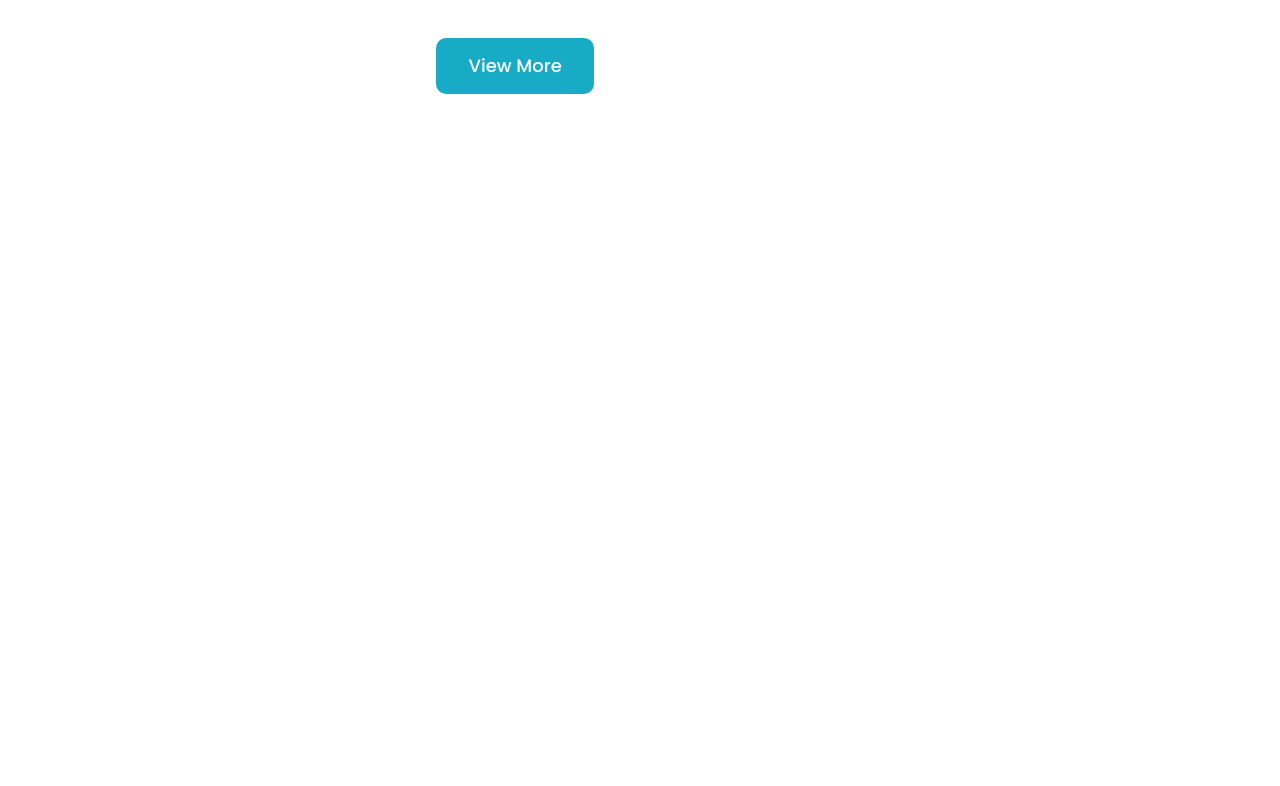
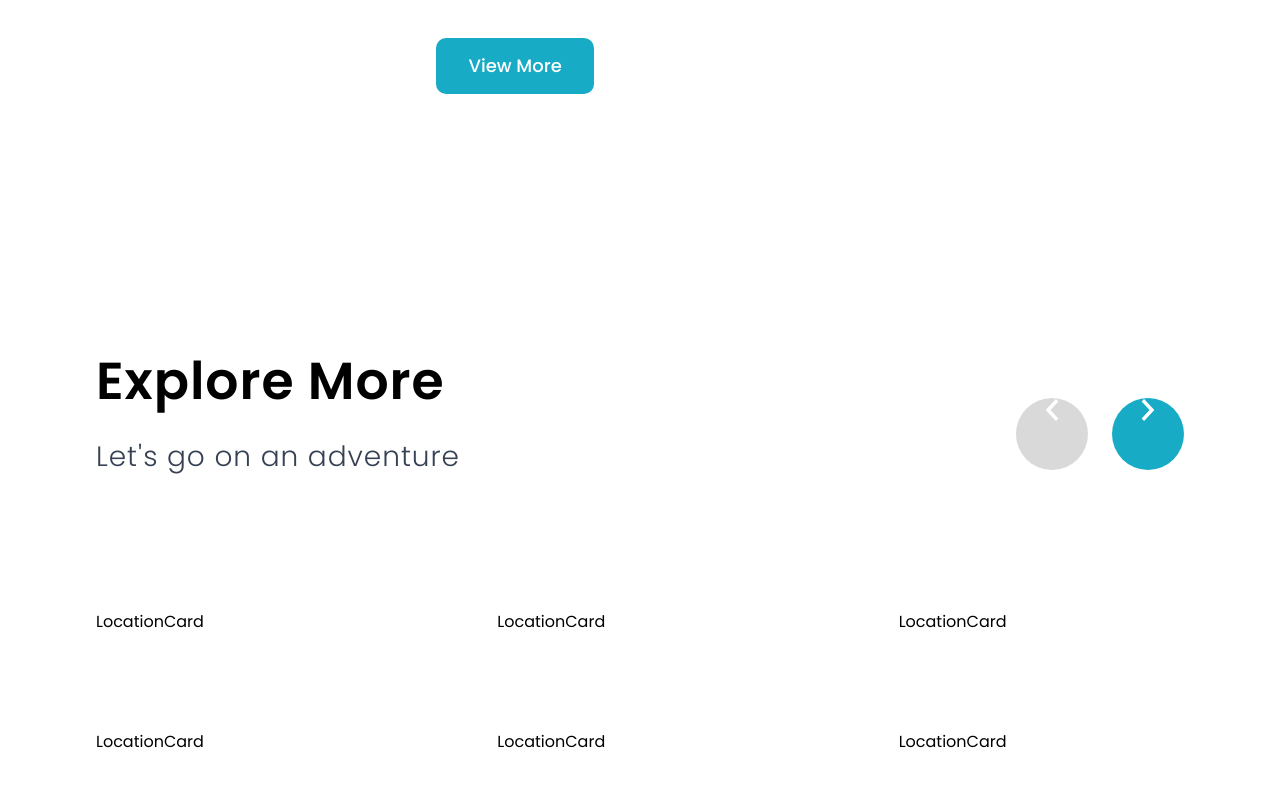
Before and after one commit to tanjimahmmed/go-travel-landing-page, a React (Vite) app: page / in a window 1280 px wide. Shown: the part 4214-5000 px from the top of the page. Before the commit the page ends 4452 px from the top, so only its background shows below. Built offline with nearby package versions, Linux system fonts and the light colour scheme.

Commit message:
add explore more component

```diff
--- a/src/App.tsx
+++ b/src/App.tsx
@@ -1,3 +1,4 @@
+import ExploreMore from "./components/ExploreMore/ExploreMore";
 import Header from "./components/Header";
 import Hero from "./components/Hero/Hero";
 import Main from "./components/Main";
@@ -18,6 +19,7 @@
         <Steps/>
         <Services/>
         <News/>
+        <ExploreMore/>
       </Main>
     </Page>
   )
--- /dev/null
+++ b/src/components/ExploreMore/ExploreMore.tsx
@@ -0,0 +1,30 @@
+import { locations } from "../../utils/content"
+import CaretUp from "../Icons/CaretUp"
+import LocationCard from "./LocationCard"
+
+const ExploreMore = () => {
+    const renderLocations = locations.slice(0, 6);
+  return (
+    <section className="px-24 py-26">
+        <div className="m-auto max-w-389">
+            <div className="flex items-end justify-between">
+                <div>
+                    <h2 className="tracking-6 mb-4 text-[3.25rem] font-semibold">Explore More</h2>
+                    <p className="tracking-6 text-gray-700 text-[1.75rem] font-light">Let's go on an adventure</p>
+                </div>
+                <div className="mb-2 flex gap-x-6">
+                    <button className="bg-grey-300 not-disabled:hover:bg-grey-400 flex size-18 cursor-pointer place-content-center rounded-full transition-all duration-200 disabled:cursor-not-allowed disabled:opacity-50"><CaretUp className="w-6 -rotate-90 fill-white"/></button>
+                    <button className="bg-primary-700 not-disabled:hover:bg-primary-800 flex size-18 cursor-pointer place-content-center rounded-full transition-all duration-200 disabled:cursor-not-allowed disabled:opacity-50"><CaretUp className="w-6 rotate-90 fill-white"/></button>
+                </div>
+            </div>
+            <ul className="mt-33 grid grid-cols-3 gap-x-29 gap-y-24">
+                {renderLocations.map((location) => (
+                    <LocationCard location={location} key={location.key}/>
+                ))}
+            </ul>
+        </div>
+    </section>
+  )
+}
+
+export default ExploreMore
--- /dev/null
+++ b/src/components/ExploreMore/LocationCard.tsx
@@ -0,0 +1,13 @@
+import { Location } from "../../utils/contentTypes"
+
+interface LocationProps {
+    location: Location
+}
+
+const LocationCard = (location: LocationProps) => {
+  return (
+    <div>LocationCard</div>
+  )
+}
+
+export default LocationCard
--- a/src/components/Steps/Rating.tsx
+++ b/src/components/Steps/Rating.tsx
@@ -13,7 +13,7 @@
     <motion.div
     initial = {{opacity: 0, y: 100, scale: 0.95}}
     whileInView={{opacity: 1, y: 0, scale: 1}}
-    viewport={{once: true, amount: 1}}
+    viewport={{once: true}}
     transition={{duration: 0.5, ease: "easeInOut"}}
     className={`absolute flex gap-x-2.5 rounded-xl bg-white/85 py-3.5 pr-5 pl-3 drop-shadow-[0px_4px_30px_rgba(0,0,0,0.12)] backdrop-blur-3xl ${props.className}`}>
         <div className="bg-gray-300 flex items-end justify-center overflow-hidden rounded-full">
```
